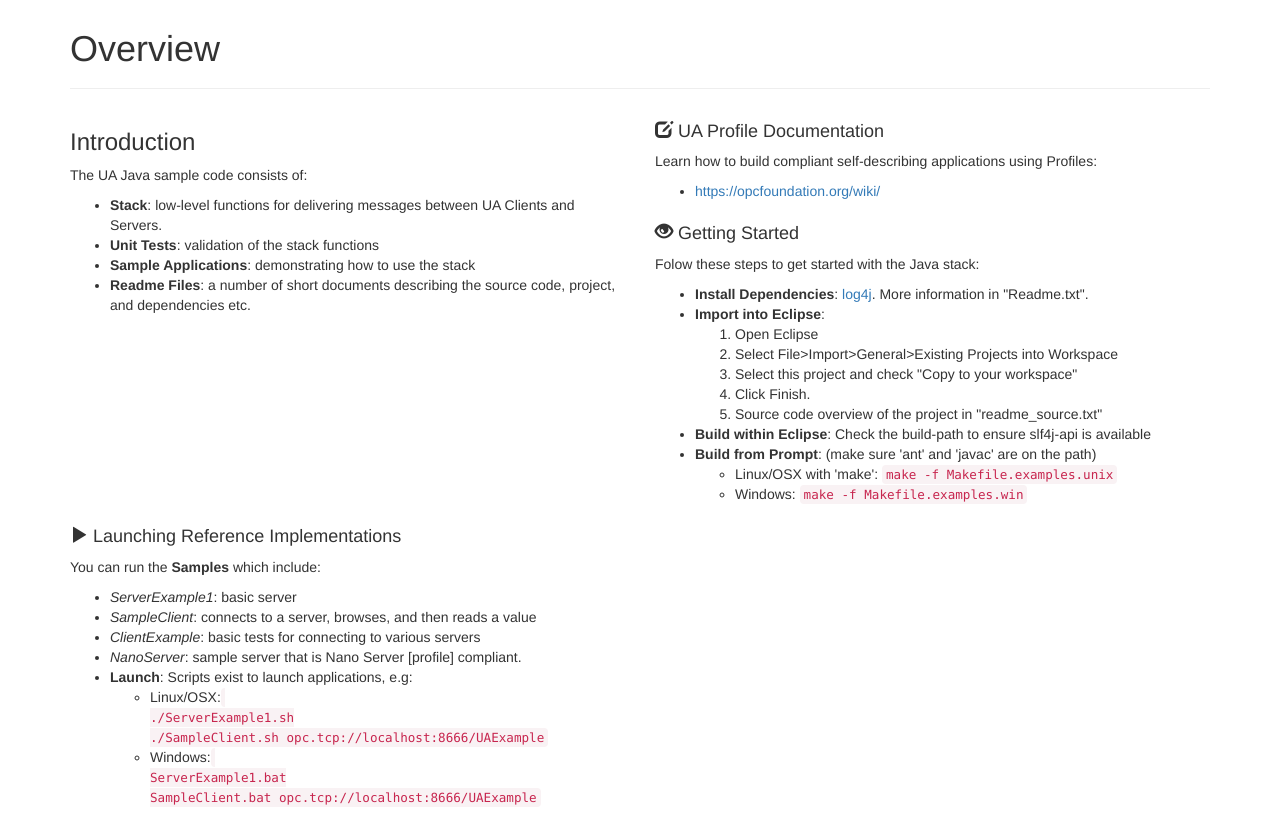
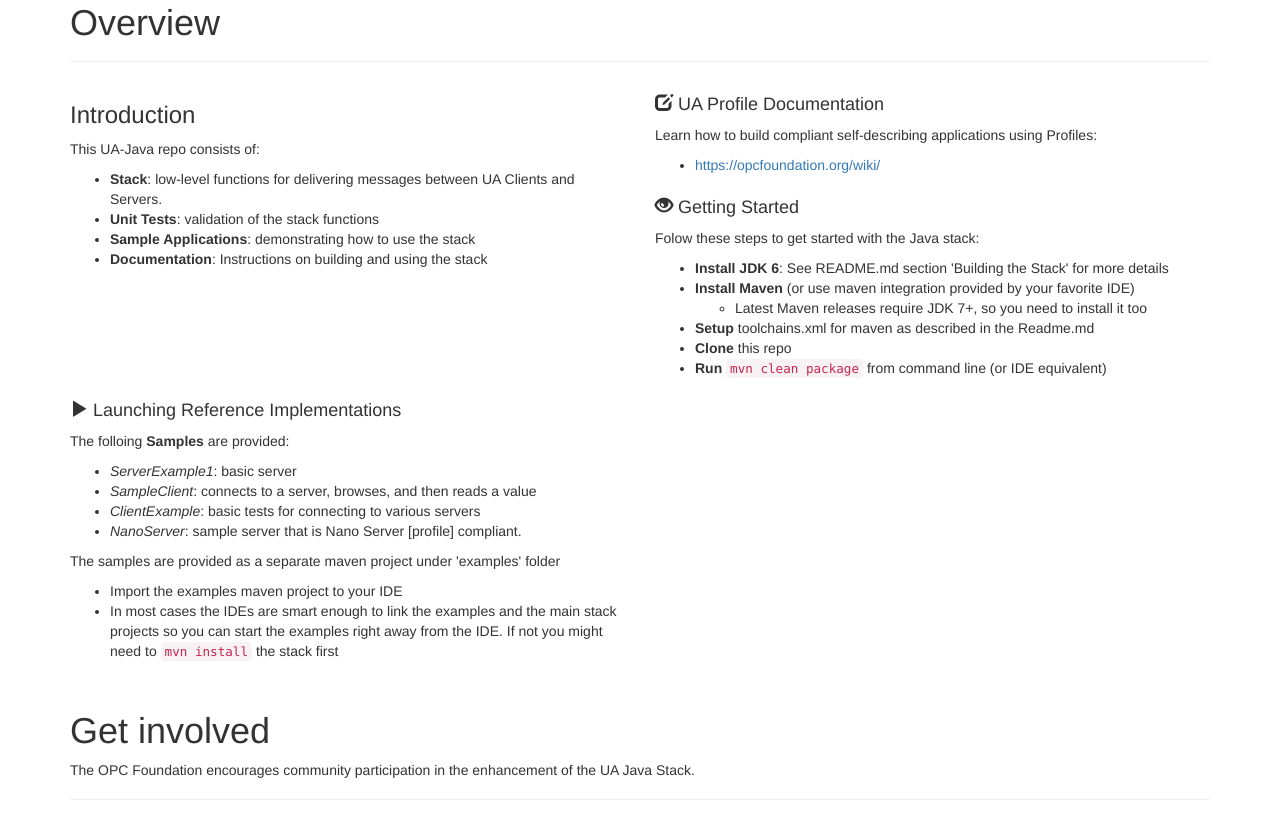
Before and after one commit to OPCFoundation/UA-Java-Legacy, a plain HTML site: page index.htm in a window 1280 px wide. Shown: the part 823-1637 px from the top of the page. Drawn offline with nearby package versions, Linux system fonts and the light colour scheme.

Commit message:
updated instructions for getting started

```diff
--- a/index.htm
+++ b/index.htm
@@ -49,7 +49,7 @@
             </div>
             <div class="col-md-6">
                 <h3>
-                    UA Java is an <a href="https://opcfoundation.org/about/what-is-opc/">OPC UA</a> stack and a number of sample applications.<br/>Developed in Java using the Eclipse IDE.
+                    UA Java is an <a href="https://opcfoundation.org/about/what-is-opc/">OPC UA</a> stack and a number of sample applications.
                 </h3>
             </div>
         </div>
@@ -124,12 +124,12 @@
     <div class="row">
 		<div class="col-md-6">
 			<h3>Introduction</h3>
-			<p>The UA Java sample code consists of:</p>
+			<p>This UA-Java repo consists of:</p>
 			<ul>
 				<li><strong>Stack</strong>: low-level functions for delivering messages between UA Clients and Servers.</li>
 				<li><strong>Unit Tests</strong>: validation of the stack functions</li>
 				<li><strong>Sample Applications</strong>: demonstrating how to use the stack</li>
-				<li><strong>Readme Files</strong>: a number of short documents describing the source code, project, and dependencies etc.
+                <li><strong>Documentation</strong>: Instructions on building and using the stack</li>
 			</ul>
 		</div>
 
@@ -145,31 +145,30 @@
 		<div class="col-md-6">
 			<h4><span class="glyphicon glyphicon-eye-open" aria-hidden="true"></span> Getting Started</h4>
 			<p>Folow these steps to get started with the Java stack:<ul>
-				<li><strong>Install Dependencies</strong>: <a href="http://slf4j.org/" target="log4j">log4j</a>. More information in "Readme.txt".</li>
-				<li><strong>Import into Eclipse</strong>: <ol>
-					<li>Open Eclipse</li>
-					<li>Select File>Import>General>Existing Projects into Workspace</li>
-					<li>Select this project and check "Copy to your workspace"</li>
-					<li>Click Finish.</li>
-					<li>Source code overview of the project in "readme_source.txt"</li></ol>
-				<li><strong>Build within Eclipse</strong>: Check the build-path to ensure slf4j-api is available</li>
-				<li><strong>Build from Prompt</strong>: (make sure 'ant' and 'javac' are on the path)<ul>
-					<li>Linux/OSX with 'make': <code>make -f Makefile.examples.unix</code></li>
-					<li>Windows: <code>make -f Makefile.examples.win</code></li></ul></li>
-			</ul></p>
+                <li><strong>Install JDK 6</strong>: See README.md section 'Building the Stack' for more details</li>
+                <li><strong>Install Maven</strong> (or use maven integration provided by your favorite IDE) </li><ul>
+                    <li>Latest Maven releases require JDK 7+, so you need to install it too</li></ul>
+                <li><strong>Setup</strong> toolchains.xml for maven as described in the Readme.md</li>
+                <li><strong>Clone</strong> this repo</li>
+                <li><strong>Run</strong> <code>mvn clean package</code> from command line (or IDE equivalent)</li>
+
+			</p>
 		</div>
 
 		<div class="col-md-6">
 			<h4><span class="glyphicon glyphicon-play" aria-hidden="true"></span> Launching Reference Implementations</h4>
-			<p>You can run the <strong>Samples</strong> which include:<ul>
+			<p>The folloing <strong>Samples</strong> are provided:<ul>
 				<li><cite>ServerExample1</cite>: basic server</li>
 				<li><cite>SampleClient</cite>: connects to a server, browses, and then reads a value</li>
 				<li><cite>ClientExample</cite>: basic tests for connecting to various servers</li>
 				<li><cite>NanoServer</cite>: sample server that is Nano Server [profile] compliant.</li>
-				<li><strong>Launch</strong>: Scripts exist to launch applications, e.g:<ul>
-					<li>Linux/OSX: <code><br/>./ServerExample1.sh<br/>./SampleClient.sh opc.tcp://localhost:8666/UAExample</code></li>
-					<li>Windows: <code><br/>ServerExample1.bat<br/>SampleClient.bat opc.tcp://localhost:8666/UAExample</code></li></ul></li>
-			</ul></p>
+                </ul>
+            </p>
+            <p>	The samples are provided as a separate maven project under 'examples' folder<ul>
+				<li>Import the examples maven project to your IDE</li>
+                <li>In most cases the IDEs are smart enough to link the examples and the main stack projects so you can start the examples right away from the IDE. If not you might need to <code>mvn install</code> the stack first</li>
+                </ul>
+			</p>
 		</div>
 
 
```
